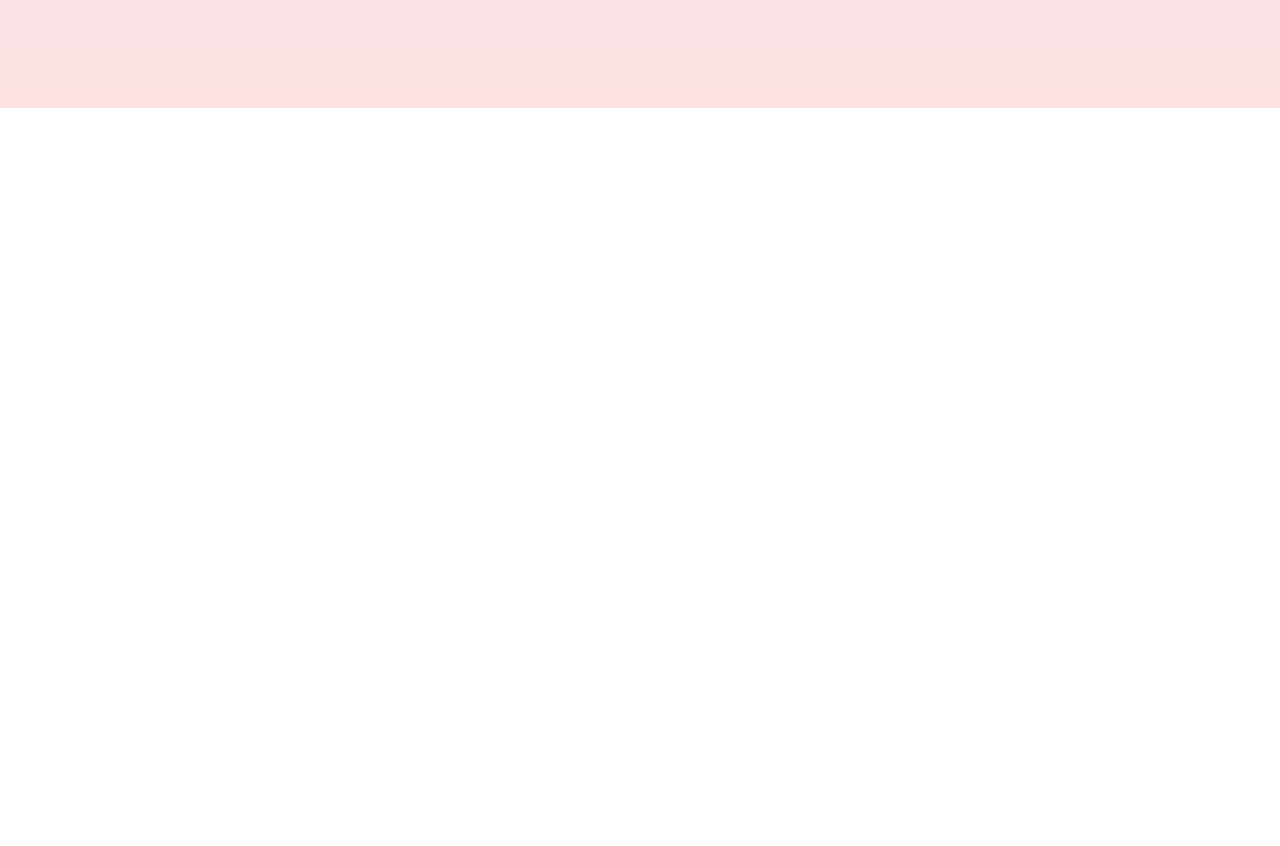
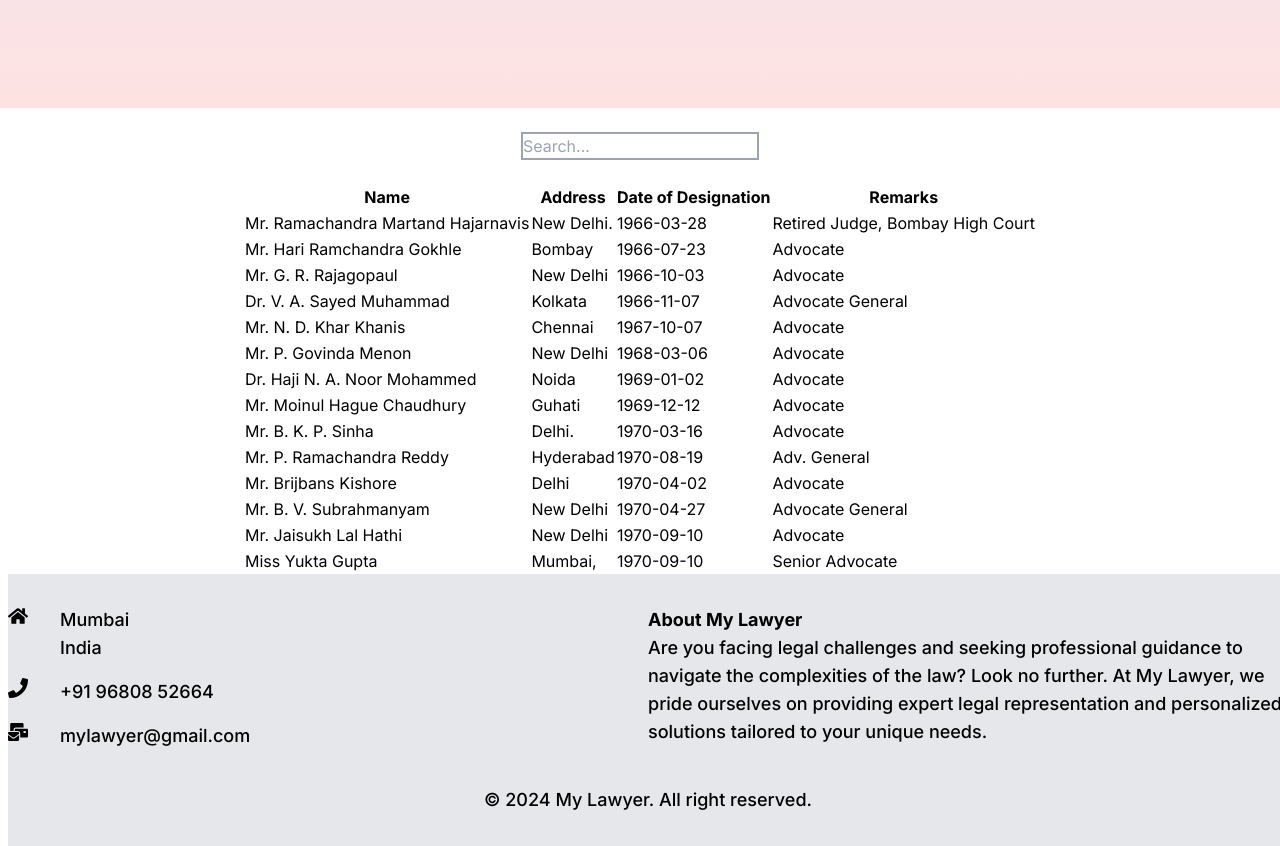
Before and after one commit to shivam92211/My-Lawyer, a Next.js app: page / in a window 1280 px wide. Shown: the part 692-1538 px from the top of the page. Before the commit the page ends 800 px from the top, so only its background shows below. Built offline with nearby package versions, Linux system fonts and the light colour scheme.

Commit message:
search added

```diff
--- a/package.json
+++ b/package.json
@@ -14,6 +14,7 @@
     "next": "14.1.0",
     "react": "18",
     "react-dom": "18",
+    "react-icons": "^5.0.1",
     "xlsx": "^0.18.5"
   },
   "devDependencies": {
--- a/src/app/about/page.jsx
+++ b/src/app/about/page.jsx
@@ -1,4 +1,5 @@
 "use client";
+import Footer from "@/components/Footer";
 import Brain from "@/components/brain";
 import { motion, useInView, useScroll } from "framer-motion";
 import Image from "next/image";
@@ -112,6 +113,7 @@ const AboutPage = () => {
           <Brain scrollYProgress={scrollYProgress} />
         </div>
       </div>
+      <Footer/>
     </motion.div>
   );
 };
--- a/src/app/contact/page.jsx
+++ b/src/app/contact/page.jsx
@@ -2,6 +2,7 @@
 import { motion } from "framer-motion";
 import { useRef, useState } from "react";
 import emailjs from "@emailjs/browser";
+import Footer from "@/components/Footer";
 
 const ContactPage = () => {
   const [success, setSuccess] = useState(false);
@@ -102,6 +103,7 @@ const ContactPage = () => {
           )}
         </form>
       </div>
+      <Footer/>
     </motion.div>
   );
 };
--- a/src/app/layout.js
+++ b/src/app/layout.js
@@ -1,6 +1,8 @@
 import { Inter } from "next/font/google";
 import "./globals.css";
 import TransitionProvider from "@/components/transitionProvider";
+import Footer from '@/components/Footer'
+
 
 const inter = Inter({ subsets: ["latin"] });
 
@@ -11,7 +13,8 @@ export const metadata = {
 
 export default function RootLayout({ children }) {
   return (
-    <html lang="en">
+    <>
+      <html lang="en">
       <head>
         <meta name="google-site-verification"
             content="PJolwsJuc29of6Jm3jcxf7vNHyXBAZuh1wE-zqL2eQA"
@@ -19,7 +22,13 @@ export default function RootLayout({ children }) {
       </head>
       <body className={inter.className}>
         <TransitionProvider>{children}</TransitionProvider>
+
       </body>
+
     </html>
+    </>
+
+
+
   );
 }
--- a/src/app/page.jsx
+++ b/src/app/page.jsx
@@ -56,6 +56,8 @@
 // export default Homepage;
 
 
+import Filter from '@/components/Filter'
+import Footer from '@/components/Footer'
 import Hero from '@/components/Hero'
 import React from 'react'
 
@@ -63,6 +65,8 @@ const Home = () => {
   return (
     <>
     <Hero/>
+    <Filter/>
+    <Footer/>
     </>
   )
 }
--- /dev/null
+++ b/src/components/Filter.jsx
@@ -0,0 +1,48 @@
+'use client'
+
+import React, { useState } from 'react';
+import { User } from './law';
+import Table from './Table';
+
+const Filter = () => {
+
+  const [query, setQuery] = useState("");
+
+  const keys = ["Name", "Designation", "Address", "Remarks"]
+
+  const search = (data) => {
+    return data.filter(
+        (item) =>
+        item.Name.toLowerCase().includes(query) ||
+        item.Address.toLowerCase().includes(query) ||
+        item.Remarks.toLowerCase().includes(query) ||
+        item.Designation.toLowerCase().includes(query)
+        );
+  }
+
+  return (
+    <div className='grid justify-items-center flex-col justify-center'>
+        <div className='my-6 border-2 border-gray-400 border-rounded'>
+        <input
+            type="text"
+            placeholder='Search...'
+            className='search'
+            onChange={(e) => setQuery(e.target.value)}
+        />
+        </div>
+
+        {/* <div className='mb-2'>
+        <ul className='list'>
+            {User.filter(user=>user.Name.toLowerCase().includes(query)
+            ).map(user=>(
+                <li key={user.Num} className='listItems'></li>
+            ))}
+        </ul>
+        </div> */}
+
+    <Table data={search(User)}/>
+    </div>
+  )
+}
+
+export default Filter
--- /dev/null
+++ b/src/components/Footer.jsx
@@ -0,0 +1,85 @@
+import React from 'react'
+import Layout from './Layout'
+import Link from 'next/link'
+import { FaHome, FaInstagram, FaMailBulk, FaPhone, FaWhatsapp, FaYoutube } from "react-icons/fa";
+
+
+
+const Footer = () => {
+
+
+  return (
+      <footer className='md:w-full mx-2 border-solid border-dark font-medium text-lg
+        bg-blue-800'>
+
+            <Layout className='py-8 items-center justify-between bg-gray-200' >
+              {/* <span>{new Date().getFullYear()} &copy; All Rights Reserved.</span>
+              <Link href="">Phone</Link>
+              <Link href="">Mail</Link> */}
+
+        <div className='flex flex-col md:flex-row'>
+
+          <div className='md:w-1/2 md:pb-0 pb-4 '>
+
+            <div className=" flex mb-4">
+              <FaHome size={20} style={{ color: "#000000", marginRight: "2rem" }} />
+              <div>
+                <p>Mumbai</p>
+                <p>India</p>
+              </div>
+            </div>
+
+            <div className="flex mb-4">
+              <FaPhone size={20} style={{ color: "#000000", marginRight: "2rem" }} />
+              <h4>+91 96808 52664</h4>
+            </div>
+
+            <div className="flex ">
+              <FaMailBulk size={20} style={{ color: "#000000", marginRight: "2rem" }} />
+              <h4>mylawyer@gmail.com</h4>
+           </div>
+
+          </div>
+
+          <div className='md:w-1/2 '>
+            <div className="">
+              <div className='pb-4 '>
+                <h1 className='font-bold'>About My Lawyer</h1>
+                <div className='flex justify-between ' style={{ display: 'flex', justifyContent: 'center' }}>
+                  <p className='flex justify-between'>Are you facing legal challenges and seeking professional guidance
+            to navigate the complexities of the law? Look no further.
+            At My Lawyer, we pride ourselves on providing expert legal
+            representation and personalized solutions tailored to your unique
+            needs.</p>
+             </div>
+                </div>
+                 {/* <div className="flex items-center" style={{ display: 'flex', justifyContent: 'center' }}>
+                <Link href="https://youtube.com/@minifit.corporation">
+                  <FaYoutube size={35} style={{ color: "#000000", marginRight: "1rem" }} />
+                </Link>
+                <Link href="https://www.instagram.com/minifit.co">
+                  <FaInstagram size={35} style={{ color: "#000000", marginRight: "1rem" }} />
+                </Link>
+                <Link href="https://wa.me/c/918108419746">
+                  <FaWhatsapp size={35} style={{ color: "#000000", marginRight: "1rem" }} />
+                </Link>
+              </div> */}
+           </div>
+          </div>
+
+        </div>
+        <div className='flex w-full h-full pt-6 items-center'>
+          <p className="items-center" style={{ margin: 'auto' }}>
+            &copy; {new Date().getFullYear()} My Lawyer. All right reserved.
+          </p>
+        </div>
+            </Layout>
+
+    </footer>
+  )
+
+
+
+}
+
+export default Footer
--- /dev/null
+++ b/src/components/Layout.jsx
@@ -0,0 +1,11 @@
+import React from 'react'
+
+const Layout = ({ children, className = "" }) => {
+  return (
+      <div className={`w-full h-full inline-block z-0 bg-light p-0 dark:bg-dark ${className}`}>
+         {children}
+    </div>
+  )
+}
+
+export default Layout
--- /dev/null
+++ b/src/components/Table.jsx
@@ -0,0 +1,34 @@
+import React from 'react'
+
+
+
+const Table = ({data}) => {
+  return (
+    <table className='table-fixed'>
+        {/* <caption class="caption-top">
+            Experiance lawyers.
+        </caption> */}
+        <thead>
+        <tr>
+            <th>Name</th>
+            <th>Address</th>
+            <th>Date of Designation</th>
+            <th>Remarks</th>
+        </tr>
+        </thead>
+
+        <tbody className='mb-4'>
+        {data.map((item) => (
+            <tr key={item.Num} className=''>
+                <td>{item.Name}</td>
+                <td>{item.Address}</td>
+                <td>{item.Designation}</td>
+                <td>{item.Remarks}</td>
+            </tr>
+        ))}
+        </tbody>
+    </table>
+  )
+}
+
+export default Table
--- /dev/null
+++ b/src/components/law.js
@@ -0,0 +1,100 @@
+export const User = [
+ {
+  "Num": 1,
+  "Name": "Mr. Ramachandra Martand Hajarnavis",
+  "Address": "New Delhi.",
+  "Designation": "1966-03-28",
+  "Remarks": "Retired Judge, Bombay High Court"
+ },
+ {
+  "Num": 2,
+  "Name": "Mr. Hari Ramchandra Gokhle",
+  "Address": "Bombay",
+  "Designation": "1966-07-23",
+  "Remarks": "Advocate"
+ },
+ {
+  "Num": 3,
+  "Name": "Mr. G. R. Rajagopaul",
+  "Address": "New Delhi",
+  "Designation": "1966-10-03",
+  "Remarks": "Advocate"
+ },
+ {
+  "Num": 4,
+  "Name": "Dr. V. A. Sayed Muhammad",
+  "Address": "Kolkata",
+  "Designation": "1966-11-07",
+  "Remarks": "Advocate General"
+ },
+ {
+  "Num": 5,
+  "Name": "Mr. N. D. Khar Khanis",
+  "Address": "Chennai",
+  "Designation": "1967-10-07",
+  "Remarks": "Advocate"
+ },
+ {
+  "Num": 6,
+  "Name": "Mr. P. Govinda Menon",
+  "Address": "New Delhi",
+  "Designation": "1968-03-06",
+  "Remarks": "Advocate"
+ },
+ {
+  "Num": 7,
+  "Name": "Dr. Haji N. A. Noor Mohammed",
+  "Address": "Noida",
+  "Designation": "1969-01-02",
+  "Remarks": "Advocate"
+ },
+ {
+  "Num": 8,
+  "Name": "Mr. Moinul Hague Chaudhury",
+  "Address": "Guhati",
+  "Designation": "1969-12-12",
+  "Remarks": "Advocate"
+ },
+ {
+  "Num": 9,
+  "Name": "Mr. B. K. P. Sinha",
+  "Address": "Delhi.",
+  "Designation": "1970-03-16",
+  "Remarks": "Advocate"
+ },
+ {
+  "Num": 10,
+  "Name": "Mr. P. Ramachandra Reddy",
+  "Address": "Hyderabad",
+  "Designation": "1970-08-19",
+  "Remarks": "Adv. General"
+ },
+ {
+  "Num": 11,
+  "Name": "Mr. Brijbans Kishore",
+  "Address": "Delhi",
+  "Designation": "1970-04-02",
+  "Remarks": "Advocate"
+ },
+ {
+  "Num": 12,
+  "Name": "Mr. B. V. Subrahmanyam",
+  "Address": "New Delhi",
+  "Designation": "1970-04-27",
+  "Remarks": "Advocate General"
+ },
+ {
+  "Num": 13,
+  "Name": "Mr. Jaisukh Lal Hathi",
+  "Address": "New Delhi",
+  "Designation": "1970-09-10",
+  "Remarks": "Advocate"
+ },
+ {
+    "Num": 14,
+    "Name": "Miss Yukta Gupta",
+    "Address": "Mumbai, ",
+    "Designation": "1970-09-10",
+    "Remarks": "Senior Advocate"
+   }
+]
```
Also changed, not shown: 1 other file (tests, documents, lock files or other folders).
